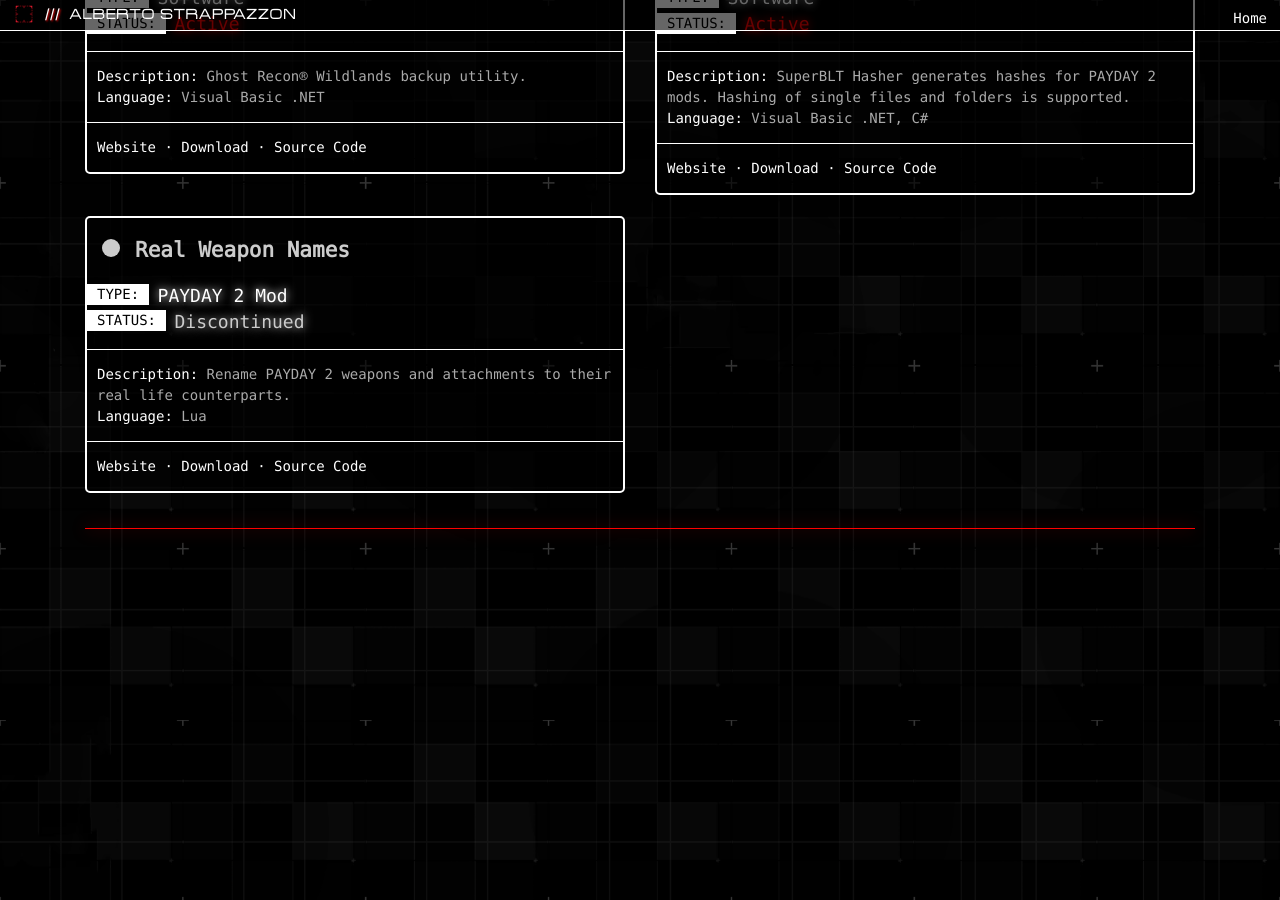
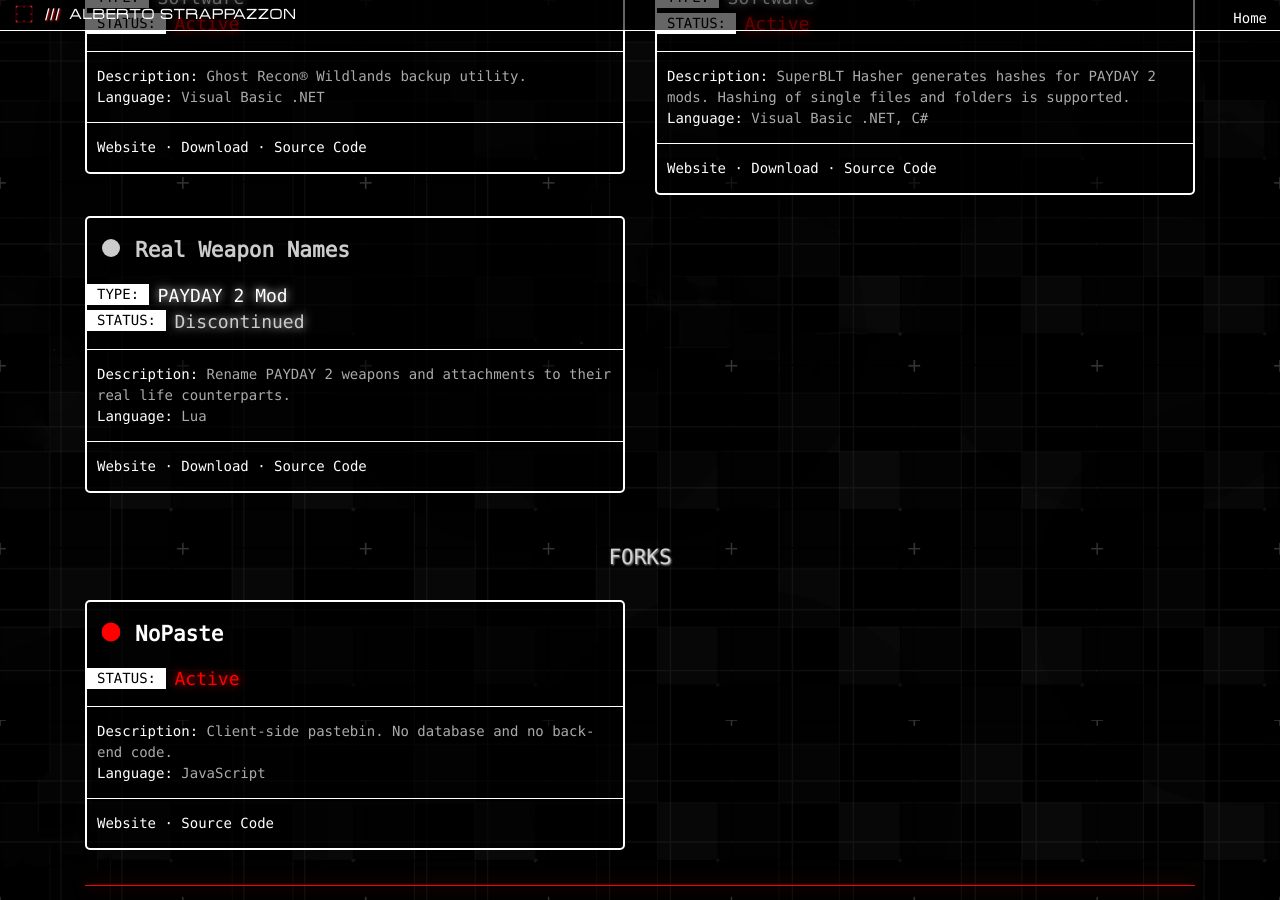
Before and after one commit to Strappazzon/www, a Jekyll site: the page built from pages/projects.html, in a window 1280 px wide and 900 px high, scrolled down 1681 px. Built offline with Jekyll 4.4.1, drawn with Linux system fonts in a browser that asks for light colours.

Commit message:
Add NoPaste to Forks section

```diff
--- a/pages/projects.html
+++ b/pages/projects.html
@@ -125,3 +125,18 @@
 		active=false
 	%}
 </div>
+
+<h2 id="forks">Forks</h2>
+
+<div class="row">
+	{% include cards/machine.html
+	type=""
+	title="NoPaste"
+	description="Client-side pastebin. No database and no back-end code."
+	language="JavaScript"
+	website="https://paste.strappazzon.xyz"
+	download=""
+	source="https://github.com/Strappazzon/nopaste"
+	active=true
+	%}
+</div>
```
